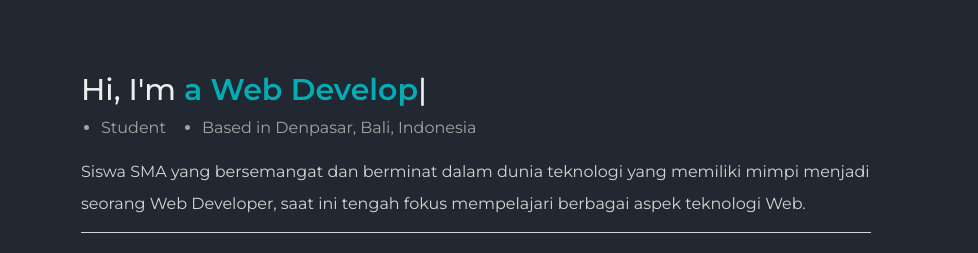
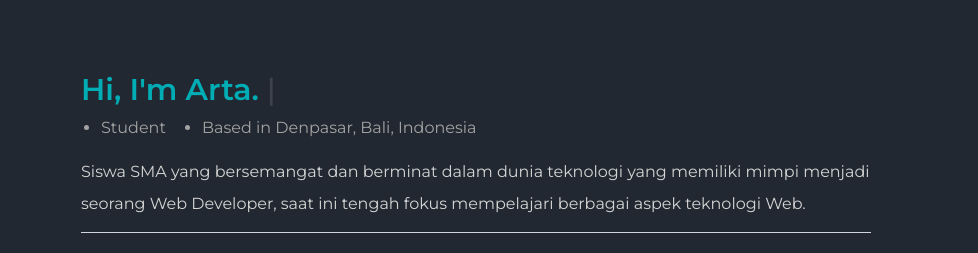
Before and after one commit to ArtaHendraa/ArtaHendraa.github.io, a plain HTML site: page home.html in a window 1280 px wide. Shown: the top 253 px of the page, 302-1280 px from the left. Drawn offline with nearby package versions, Linux system fonts and the light colour scheme.

Commit message:
update 18 september 2023

```diff
--- a/home.html
+++ b/home.html
@@ -582,10 +582,7 @@
               <div
                 class="flex items-center gap-2 text-2xl font-medium lg:text-3xl"
               >
-                <h1>
-                  Hi, I'm
-                  <span class="auto-type text-[#00ADB5] font-semibold"></span>
-                </h1>
+                <h1 class="auto-type text-[#00ADB5] font-semibold"></h1>
               </div>
               <div class="space-y-4">
                 <ul
@@ -1045,7 +1042,13 @@
     </script>
     <script>
       const typed = new Typed(".auto-type", {
-        strings: ["Arta", "a Student", "a Web Developer"],
+        strings: [
+          "Hai, Saya Arta.",
+          "Hi, I'm Arta.",
+          "こんにちは、アラタです。",
+          "안녕하세요, 제 이름은 아르타입니다. ",
+          " 你好，我是阿尔塔 ",
+        ],
         typeSpeed: 100,
         backSpeed: 50,
         loop: true,
```
